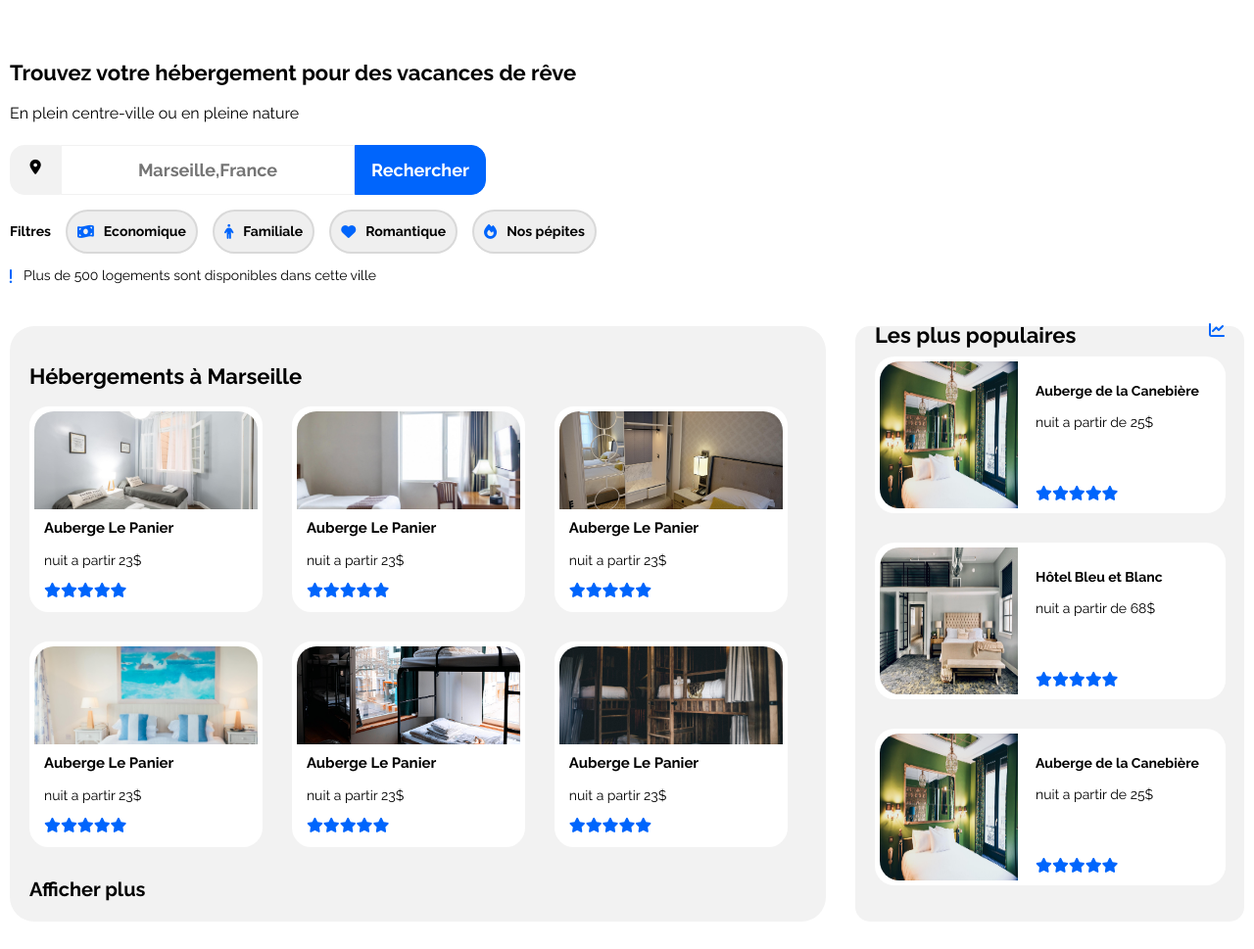
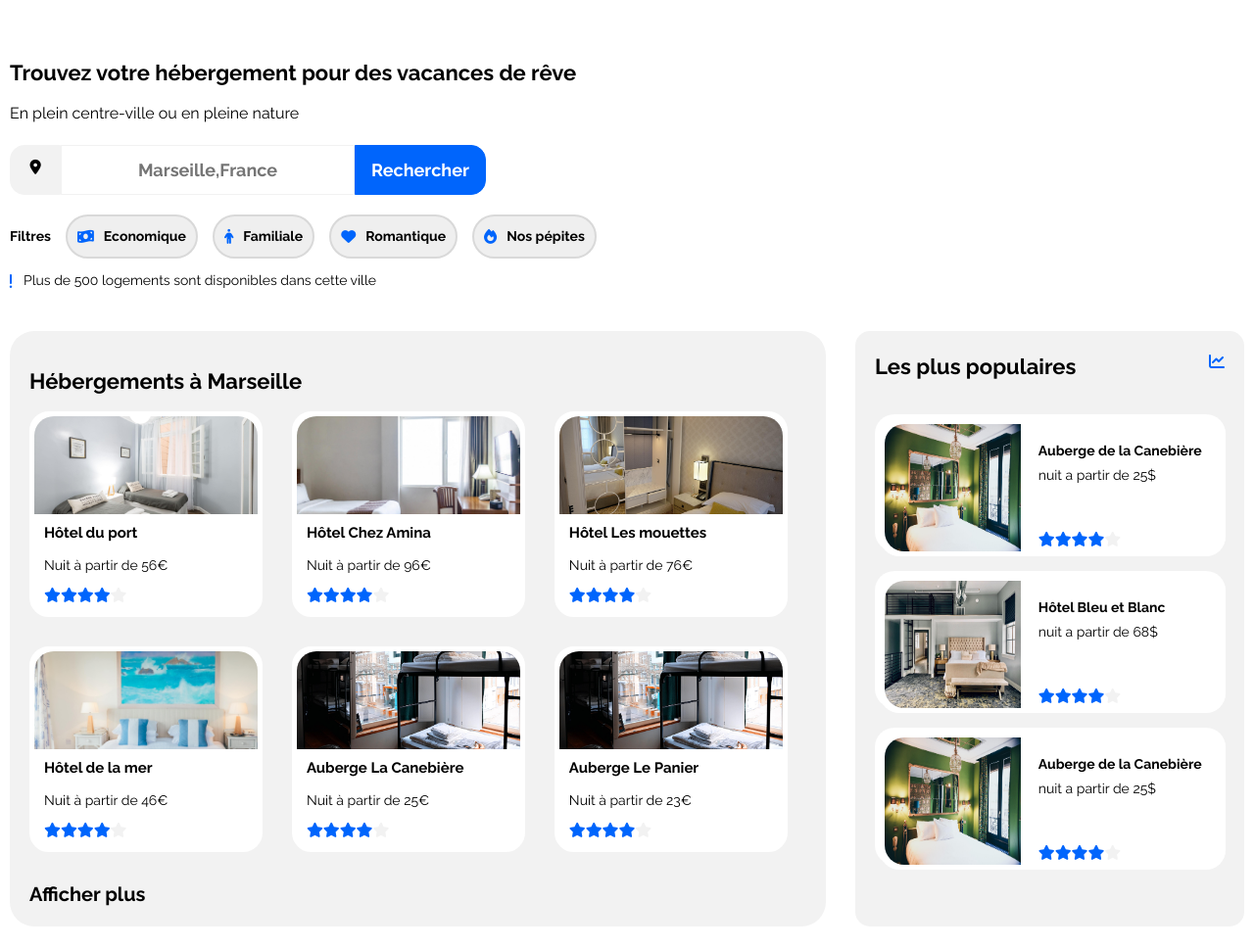
Before and after one commit to LeNsaff/Projet-3, a plain HTML site: page index.html in a window 1280 px wide. Shown: the part 48-1017 px from the top of the page at 98% size. Drawn offline with Linux system fonts and the light colour scheme.

Commit message:
last version missing padding

```diff
--- a/css/style.css
+++ b/css/style.css
@@ -26,6 +26,11 @@ ul{
     list-style-type: none;
 }
 
+.link{
+    text-decoration: none;
+    color: #000000;
+}
+
 /* header */
 
 header{
@@ -51,6 +56,16 @@ header{
     justify-content: space-around;
     width: 20%;
     gap: 15px;
+}
+
+.TopTextCtn{
+    width: 100%;
+    display: flex;
+    justify-content: center;
+}
+
+.TopTextCtn:hover{
+    color: #DEEBFF;
 }
 
 .toptxt{
@@ -168,6 +183,7 @@ header{
     width: auto;
     height: auto;
     gap: 15px;
+    margin-top: 20px;
 }
 
 button{
@@ -198,10 +214,15 @@ button{
     display: flex;
     flex-direction: row;
     gap: 15px;
+    /* width: 50%; */
 }
 
 .fa-star{
     color: #0065FC;
+}
+
+.grey{
+    color: #F2F2F2;
 }
 
 .fa-money-bill-wave,
@@ -388,18 +409,17 @@ aside{
     margin-top: -50px;
     display: flex;
     flex-direction: column;
-    height: auto;
-    gap: 30px;
+    gap: 20px;
 }
 
 .asidePopH{
     display: flex;
+    flex-wrap: nowrap;
     flex-direction: row;
-    flex-wrap: nowrap;
     text-decoration: none;
     object-fit: fill;
     width: 99%;
-    height: 150px;
+    height: 130px;
     border-radius: 20px 20px 20px 20px;
     border-width: 5px 0px 5px 5px;
     border-style: solid;
@@ -508,9 +528,7 @@ button:hover{
     background: #DEEBFF;
 }
 
-.toptxt:hover{
-    color: #DEEBFF;
-}
+
 
 /* media query tablette */
 
@@ -556,7 +574,7 @@ button:hover{
 
     aside{
         flex-direction: column;
-        width: 97%;
+        width: 98%;
         box-sizing: content-box;
     }
 
@@ -572,6 +590,7 @@ button:hover{
 
     .asidePopH{
         height: 99%;
+        width: 100%;
     }
 
     /*activite a Marseille*/
@@ -611,6 +630,11 @@ button:hover{
         margin-left: 50%;
     }
 
+    .TopTextCtn:hover{
+        border-bottom: solid #0065FC 2px ;
+        width: 100%;
+    }
+
     .toplink{
         width: 100%;
         justify-content: space-evenly;
@@ -620,6 +644,7 @@ button:hover{
 
     .toptxt{
         text-align: center;
+        margin-bottom: 30px;
     }
 
 
@@ -638,6 +663,8 @@ button:hover{
         width: auto;
         justify-content: center;
         padding: 30;
+        width: 65%;
+        margin-left: 10%;
     }
 
     .fa-location-dot{
@@ -726,11 +753,12 @@ button:hover{
     }
 
     aside{
-        gap: 30px;
+        gap: 40px;
         flex-direction: column;
         box-sizing: content-box;
         padding-bottom: 100;
         margin-left: -5%;
+        height: auto;
     }
 
     .asidePopH{
@@ -743,6 +771,7 @@ button:hover{
 
     .asideList{
         flex-direction: column;
+        gap: 40px;
     }
 
     .main2{
@@ -753,14 +782,13 @@ button:hover{
     }
 
     .act{
-        height: 90%;
+    height: 300px;
     }
 
     .actCtn{
         width: 95%;
         padding: 0 5 20;
         text-align: left;
-        height: 15%;
     }
 
     .listAct{
@@ -768,7 +796,7 @@ button:hover{
         height: 100%;
         justify-content: space-evenly;
         box-sizing: content-box;
-        gap: 0;
+        gap: 30px;
     }
 
     footer{
@@ -784,10 +812,5 @@ button:hover{
         visibility: visible;
     }
 
-    .toptxt:hover{
-        color: #DEEBFF;
-        text-decoration: underline;
-        text-underline-offset: 20px;
-    }
 
 }
--- a/index.html
+++ b/index.html
@@ -17,8 +17,8 @@
             <img class="toplogo" src="Images/logo/Booki.png" alt="">
             <img class="toplogo2" src="Images/logo/Booki@3x.png" alt="">
             <ul class="toplink">
-                <li><a class="toptxt" href="#ancreHebergement">Hebergement</a></li>
-                <li> <a class="toptxt"href="#ancreAct">Activité</a></li>
+                <li class="TopTextCtn"> <a class="toptxt" href="#ancreHebergement">Hebergement</a></li>
+                <li class="TopTextCtn"> <a class="toptxt"href="#ancreAct">Activité</a></li>
             </ul>
         </header>
 
@@ -35,24 +35,32 @@
                 <h3>Filtres</h3>
                 <section class="BtnCtn">
                         <div class="BtnCtn2">
-                            <button onclick="location.href= '#'">
+                            <a href="#" class="Link">
+                                <button>
                                     <i class="fa-solid fa-money-bill-wave"></i>
                                     <p class="filtresTxt">Economique</p>
                                 </button>
-                            <button onclick="location.href= '#'">
+                            </a>
+                            <a href="#" class="Link">
+                                <button>
                                     <i class="fa-solid fa-person"></i>
                                     <p class="filtresTxt">Familiale</p>
                                 </button>
+                            </a>
                         </div>
                         <div class="BtnCtn2">
-                            <button onclick="location.href= '#'">
+                            <a href="#" class="Link">
+                                <button>
                                     <i class="fa-solid fa-heart"></i>
                                     <p class="filtresTxt">Romantique</p>
                                 </button>
-                            <button onclick="location.href= '#'">
+                            </a>
+                            <a href="#" class="Link">
+                                <button>
                                     <i class="fa-solid fa-fire"></i>
                                     <p class="filtresTxt">Nos pépites</p>
                                 </button>
+                            </a>
                         </div>
                     </div>
                 </section>
@@ -66,107 +74,119 @@
             <section class="mainctn" id="ancreHebergement">
                 <h2 class="mainIntro">Hébergements à Marseille</h2>
                 <div class="listHebergement">
-                    <a class="hebergementctn" href="#">
+                    <article class="hebergementctn">
+                        <a href="#" class="Link">
                             <div class="imgH">
                             <img class="hebergement" src="Images/hebergements/2_large/fred-kleber-gTbaxaVLvsg-unsplash.jpg" alt="">
                             </div>
                             <div class="listhTitre">
-                            <h3 class="listhTitreH2">Auberge Le Panier</h3>
-                            <p class="listhTitreP">nuit a partir 23$</p>
+                                <h3 class="listhTitreH2">Hôtel du port</h3>
+                                <p class="listhTitreP">Nuit à partir de 56€</p>
                                 <div class="starCtn">
                                     <i class="fa-solid fa-star"></i>
                                     <i class="fa-solid fa-star"></i>
                                     <i class="fa-solid fa-star"></i>
                                     <i class="fa-solid fa-star"></i>
-                                <i class="fa-solid fa-star"></i>
+                                    <i class="fa-solid fa-star grey"></i>
                                 </div>
                             </div>
                         </a>
+                    </article>
 
-                    <a class="hebergementctn" href="#">
+                    <article class="hebergementctn">
+                        <a href="#" class="Link">
                             <div class="imgH">
                             <img class="hebergement" src="Images/hebergements/2_large/febrian-zakaria-M6S1WvfW68A-unsplash.jpg" alt="">
                             </div>
                             <div class="listhTitre">
-                            <h3 class="listhTitreH2">Auberge Le Panier</h3>
-                            <p class="listhTitreP">nuit a partir 23$</p>
+                                <h3 class="listhTitreH2">Hôtel Chez Amina</h3>
+                                <p class="listhTitreP">Nuit à partir de 96€</p>
                                 <div class="starCtn">
                                     <i class="fa-solid fa-star"></i>
                                     <i class="fa-solid fa-star"></i>
                                     <i class="fa-solid fa-star"></i>
                                     <i class="fa-solid fa-star"></i>
-                                <i class="fa-solid fa-star"></i>
+                                    <i class="fa-solid fa-star grey"></i>
                                 </div>
                             </div>
                         </a>
+                    </article>
 
-                    <a class="hebergementctn" href="#">
+                    <article class="hebergementctn">
+                        <a href="#" class="Link">
                             <div class="imgH">
                                 <img class="hebergement" src="Images/hebergements/2_large/reisetopia-B8WIgxA_PFU-unsplash.jpg">
                             </div>
                             <div class="listhTitre">
-                            <h3 class="listhTitreH2">Auberge Le Panier</h3>
-                            <p class="listhTitreP">nuit a partir 23$</p>
+                                <h3 class="listhTitreH2">Hôtel Les mouettes</h3>
+                                <p class="listhTitreP">Nuit à partir de 76€</p>
                                 <div class="starCtn">
                                     <i class="fa-solid fa-star"></i>
                                     <i class="fa-solid fa-star"></i>
                                     <i class="fa-solid fa-star"></i>
                                     <i class="fa-solid fa-star"></i>
-                                <i class="fa-solid fa-star"></i>
+                                    <i class="fa-solid fa-star grey"></i>
                                 </div>
                             </div>
                         </a>
+                    </article>
 
-                    <a class="hebergementctn" href="#">
+                    <article class="hebergementctn">
+                        <a href="#" class="Link">
                             <div class="imgH">
                             <img class="hebergement" src="Images/hebergements/2_large/annie-spratt-Eg1qcIitAuA-unsplash.jpg" alt="">
                             </div>
                             <div class="listhTitre">
-                            <h3 class="listhTitreH2">Auberge Le Panier</h3>
-                            <p class="listhTitreP">nuit a partir 23$</p>
+                                <h3 class="listhTitreH2">Hôtel de la mer</h3>
+                                <p class="listhTitreP">Nuit à partir de 46€</p>
                                 <div class="starCtn">
                                     <i class="fa-solid fa-star"></i>
                                     <i class="fa-solid fa-star"></i>
                                     <i class="fa-solid fa-star"></i>
                                     <i class="fa-solid fa-star"></i>
-                                <i class="fa-solid fa-star"></i>
+                                    <i class="fa-solid fa-star grey"></i>
                                 </div>
                             </div>
                         </a>
+                    </article>
 
-                    <a class="hebergementctn" href="#">
+                    <article class="hebergementctn">
+                        <a href="#" class="Link">
+                            <div class="imgH">
+                                <img class="hebergement" src="Images/hebergements/2_large/marcus-loke-WQJvWU_HZFo-unsplash.jpg" alt="">
+                            </div>
+                            <div class="listhTitre">
+                                <h3 class="listhTitreH2">Auberge La Canebière</h3>
+                                <p class="listhTitreP">Nuit à partir de 25€</p>
+                                <div class="starCtn">
+                                    <i class="fa-solid fa-star"></i>
+                                    <i class="fa-solid fa-star"></i>
+                                    <i class="fa-solid fa-star"></i>
+                                    <i class="fa-solid fa-star"></i>
+                                    <i class="fa-solid fa-star grey"></i>
+                                </div>
+                            </div>
+                        </a>
+                    </article>
+
+                    <article class="hebergementctn">
+                        <a href="#" class="Link">
                             <div class="imgH">
                                 <img class="hebergement" src="Images/hebergements/2_large/marcus-loke-WQJvWU_HZFo-unsplash.jpg" alt="">
                             </div>
                             <div class="listhTitre">
                                 <h3 class="listhTitreH2">Auberge Le Panier</h3>
-                            <p class="listhTitreP">nuit a partir 23$</p>
+                                <p class="listhTitreP">Nuit à partir de 23€</p>
                                 <div class="starCtn">
                                     <i class="fa-solid fa-star"></i>
                                     <i class="fa-solid fa-star"></i>
                                     <i class="fa-solid fa-star"></i>
                                     <i class="fa-solid fa-star"></i>
-                                <i class="fa-solid fa-star"></i>
+                                    <i class="fa-solid fa-star grey"></i>
                                 </div>
                             </div>
                         </a>
-
-                    <a class="hebergementctn" href="#">
-                        <div class="imgH">
-                            <img class="hebergement" src="Images/hebergements/2_large/nicate-lee-kT-ZyaiwBe0-unsplash.jpg" alt="">
-                        </div>
-                        <div class="listhTitre">
-                            <h3 class="listhTitreH2">Auberge Le Panier</h3>
-                            <p class="listhTitreP">nuit a partir 23$</p>
-                            <div class="starCtn">
-                                <i class="fa-solid fa-star"></i>
-                                <i class="fa-solid fa-star"></i>
-                                <i class="fa-solid fa-star"></i>
-                                <i class="fa-solid fa-star"></i>
-                                <i class="fa-solid fa-star"></i>
-                            </div>
-                        </div>
-                    </a>
+                    </article>
                 </div>
                 <a href="#" class="mainOutro">Afficher plus</a>
             </section>
@@ -177,6 +197,7 @@
                     <i class="fa-solid fa-chart-line"></i>
                 </div>
                 <div class="asideList">
+                    <article class="asidePopH">
                         <a class="asidePopH" href="#">
                             <img class="popH" src="Images/hebergements/2_large/emile-guillemot-Bj_rcSC5XfE-unsplash.jpg" alt="">
                             <div class="popHTxt">
@@ -187,10 +208,14 @@
                                     <i class="fa-solid fa-star"></i>
                                     <i class="fa-solid fa-star"></i>
                                     <i class="fa-solid fa-star"></i>
-                                <i class="fa-solid fa-star"></i>
+                                    <i class="fa-solid fa-star grey"></i>
                                 </div>
                             </div>
                         </a>
+                    </article>
+
+
+                    <article class="asidePopH">
                         <a class="asidePopH" href="#">
                             <img class="popH" src="Images/hebergements/2_large/aw-creative-VGs8z60yT2c-unsplash.jpg" alt="">
                             <div class="popHTxt">
@@ -201,10 +226,13 @@
                                     <i class="fa-solid fa-star"></i>
                                     <i class="fa-solid fa-star"></i>
                                     <i class="fa-solid fa-star"></i>
-                                <i class="fa-solid fa-star"></i>
+                                    <i class="fa-solid fa-star grey"></i>
                                 </div>
                             </div>
                         </a>
+                    </article>
+
+                    <article class="asidePopH">
                         <a class="asidePopH" href="#">
                             <img class="popH" src="Images/hebergements/2_large/emile-guillemot-Bj_rcSC5XfE-unsplash.jpg" alt="">
                             <div class="popHTxt">
@@ -215,10 +243,11 @@
                                     <i class="fa-solid fa-star"></i>
                                     <i class="fa-solid fa-star"></i>
                                     <i class="fa-solid fa-star"></i>
-                                <i class="fa-solid fa-star"></i>
+                                    <i class="fa-solid fa-star grey"></i>
                                 </div>
                             </div>
                         </a>
+                    </article>
                 </div>
             </aside>
         </main>
@@ -226,22 +255,34 @@
         <main class="main2" id="ancreAct">
             <h2 class="main2intro">Activité a Marseille</h2>
             <section class="listAct">
-                <a href="#"class="actCtn">
+
+                <article class="actCtn">
+                    <a href="#" class="Link">
                         <img src="Images/activites/2_large/florian-wehde-xW9e8gdotxI-unsplash.jpg" alt="" class="act">
                         <p>Vieu-Port</p>
                     </a>
-                <a href="#" class="actCtn">
+                </article>
+
+                <article class="actCtn">
+                    <a href="#" class="Link">
                         <img src="Images/activites/2_large/paul-hermann-QFTrLdQIRhI-unsplash.jpg" alt="" class="act">
                         <p>Fort de Pomègues</p>
                     </a>
-                <a href="#" class="actCtn">
+                </article>
+
+                <article class="actCtn">
+                    <a href="#" class="Link">
                         <img src="Images/activites/2_large/kilyan-sockalingum-NR8-cBCN3aI-unsplash.jpg" alt="" class="act">
                         <p>Parc national des Calanques</p>
                     </a>
-                <a href="#" class="actCtn">
+                </article>
+
+                <article class="actCtn">
+                    <a href="#" class="Link">
                         <img src="Images/activites/2_large/reno-laithienne-QUgJhdY5Fyk-unsplash.jpg" alt="" class="act">
                         <p>Notre-Dame-de-la-Garde</p>
                     </a>
+                </article>
             </section>
         </main>
 
```
Lines whose indentation alone changed are shown as unchanged.
